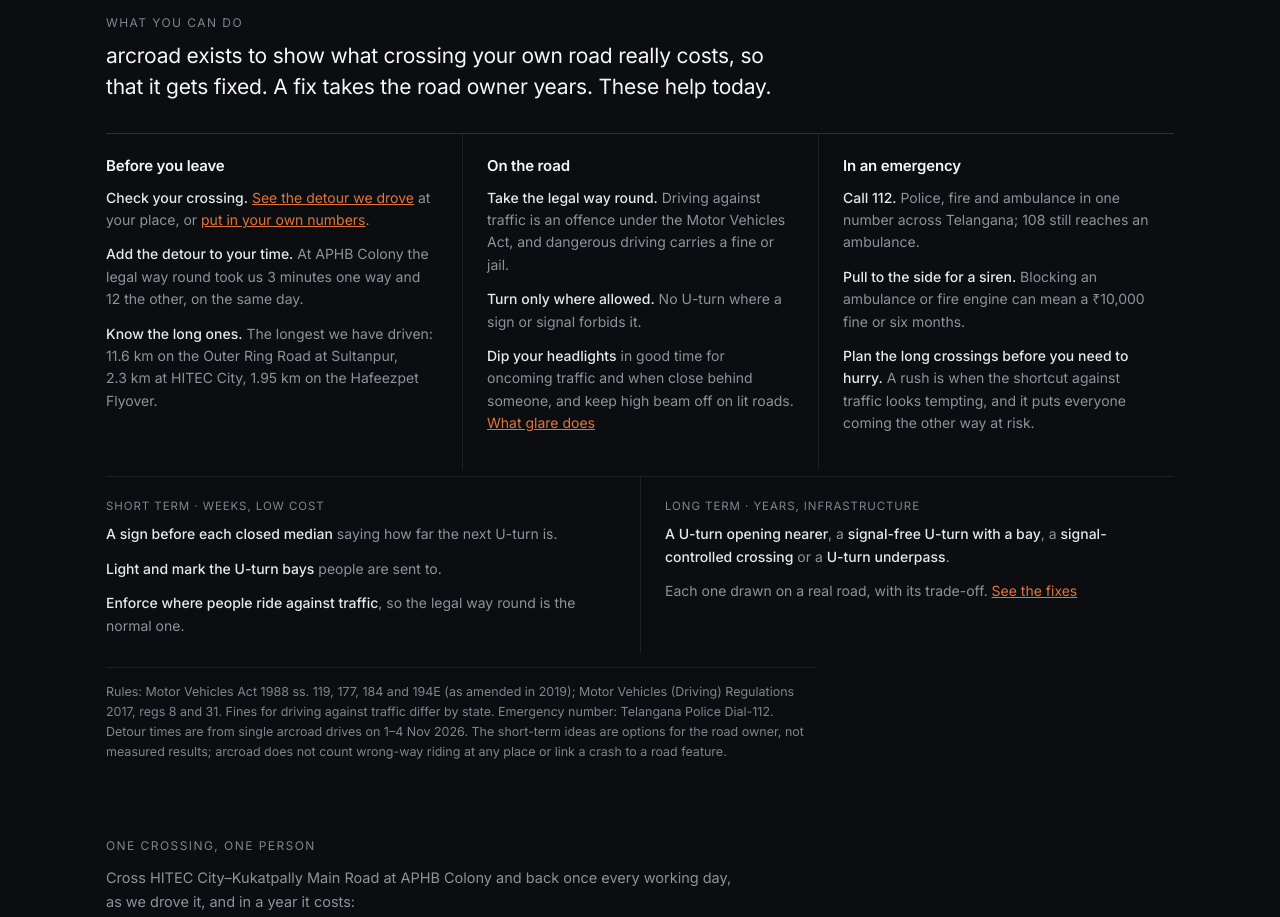
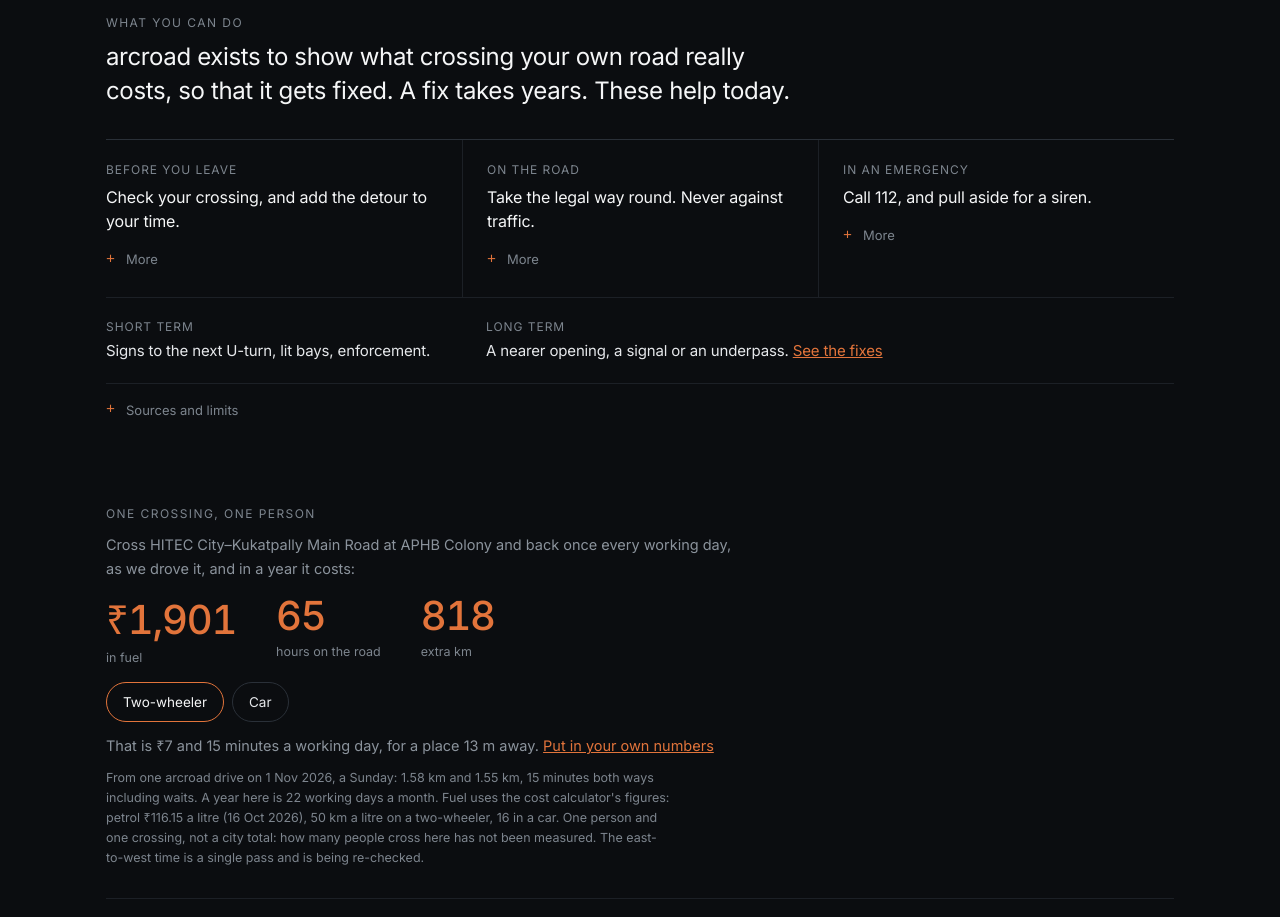
Before and after one commit to rrmlogs8896/arcroad, a plain HTML site: page web/index.html in a window 1280 px wide. Shown: the part 1460-2377 px from the top of the page. Drawn offline with Linux system fonts and the light colour scheme.

Commit message:
Home 'What you can do': one line each, details under + (#84)
Purpose sentence stays prominent; each moment shows a single primary line with
the detail behind a '+ More' expander; short- and long-term fixes are one line
each, aligned to the same column grid; sources and limits sit behind one '+'.


Claude-Session: https://claude.ai/code/session_01UL965S1pii2x1qopcm4JVY

Co-authored-by: Claude Opus 5.5 <noreply@anthropic.com>

```diff
--- a/web/index.html
+++ b/web/index.html
@@ -88,21 +88,27 @@ th.n,td.n{text-align:right;padding-right:0}
 .lim .t{flex:1 1 320px;min-width:0;font-size:14.5px;line-height:1.62;color:var(--fg)}
 .s-open{color:var(--accent)} .s-prog{color:var(--warm)} .s-fix{color:var(--good)}
 .act .eyebrow{margin:0 0 10px;font-size:12px;letter-spacing:.12em;text-transform:uppercase;color:var(--faint)}
-.act .why{margin:0 0 30px;font-size:clamp(17px,2.6vw,21px);line-height:1.5;letter-spacing:-.01em;color:var(--fg2);max-width:52ch;text-wrap:pretty}
+.act .why{margin:0 0 30px;font-size:clamp(19px,2.8vw,24px);line-height:1.45;letter-spacing:-.015em;color:var(--fg2);max-width:46ch;text-wrap:pretty}
 .act .three{display:grid;grid-template-columns:repeat(3,minmax(0,1fr));border-top:1px solid var(--line2)}
-.act .three>div{padding:22px 24px 24px 0;min-width:0}
+.act .three>div{padding:22px 24px 18px 0;min-width:0}
 .act .three>div+div{padding-left:24px;border-left:1px solid var(--line)}
-.act h3{margin:0 0 12px;font-size:15px;font-weight:600;color:var(--fg2);letter-spacing:-.01em}
-.act ul{margin:0;padding:0;list-style:none}
-.act li{margin:0 0 12px;font-size:14px;line-height:1.6;color:var(--mut)}
-.act li b{color:var(--fg);font-weight:500}
-.act li a{color:var(--accent)}
-.act .two{display:grid;grid-template-columns:repeat(2,minmax(0,1fr));border-top:1px solid var(--line);margin-top:6px}
-.act .two>div{padding:22px 24px 4px 0;min-width:0}
-.act .two>div+div{padding-left:24px;border-left:1px solid var(--line)}
-.act .t{display:block;margin:0 0 10px;font-size:11.5px;letter-spacing:.08em;text-transform:uppercase;color:var(--faint)}
-.act small{display:block;margin-top:14px;padding-top:14px;border-top:1px solid var(--line);font-size:12.5px;line-height:1.6;color:var(--faint);max-width:90ch}
-@media (max-width:820px){.act .three,.act .two{grid-template-columns:minmax(0,1fr)}.act .three>div+div,.act .two>div+div{padding-left:0;border-left:0;border-top:1px solid var(--line)}.act .three>div,.act .two>div{padding-right:0}}
+.act h3{margin:0 0 8px;font-size:12px;font-weight:400;letter-spacing:.08em;text-transform:uppercase;color:var(--faint)}
+.act .p{margin:0;font-size:16px;line-height:1.5;color:var(--fg2);letter-spacing:-.01em}
+.act details summary{list-style:none;display:inline-flex;align-items:center;gap:8px;min-height:40px;margin-top:6px;font-size:13px;color:var(--faint);cursor:pointer}
+.act details summary::-webkit-details-marker{display:none}
+.act details summary::before{content:"+";font:500 15px/1 ui-monospace,monospace;color:var(--accent);width:12px}
+.act details[open] summary::before{content:"\2212"}
+.act details summary:hover{color:var(--mut)}
+.act ul{margin:4px 0 0;padding:0;list-style:none}
+.act li{margin:0 0 10px;font-size:13.5px;line-height:1.6;color:var(--mut)}
+.act li a,.act .p a{color:var(--accent)}
+.act .fix{display:grid;grid-template-columns:repeat(3,minmax(0,1fr));border-top:1px solid var(--line);padding:20px 0 4px}
+.act .fix .p{font-size:15px;color:var(--fg);padding-right:24px;min-width:0}
+.act .fix .p+.p{grid-column:2 / 4;padding-left:24px}
+.act .fix span{display:block;margin-bottom:4px;font-size:12px;letter-spacing:.08em;text-transform:uppercase;color:var(--faint)}
+.act .src{border-top:1px solid var(--line);margin-top:16px}
+.act .src li{font-size:12.5px;color:var(--faint);max-width:90ch}
+@media (max-width:820px){.act .three{grid-template-columns:minmax(0,1fr)}.act .three>div+div{padding-left:0;border-left:0;border-top:1px solid var(--line)}.act .three>div{padding-right:0}.act .fix{grid-template-columns:minmax(0,1fr);row-gap:12px}.act .fix .p+.p{grid-column:auto;padding-left:0}}
 .cols{display:grid;grid-template-columns:repeat(auto-fit,minmax(280px,1fr));gap:30px}
 footer{border-top:1px solid var(--line)}
 footer .wrap{padding-block:26px 56px}
@@ -360,51 +366,48 @@ img,svg,canvas,video{max-width:100%}
 <section style="padding-top:0" id="act" class="act" aria-labelledby="h-act">
   <div class="wrap">
     <p class="eyebrow" id="h-act">What you can do</p>
-    <p class="why">arcroad exists to show what crossing your own road really costs, so that it gets fixed. A fix takes the road owner years. These help today.</p>
+    <p class="why">arcroad exists to show what crossing your own road really costs, so that it gets fixed. A fix takes years. These help today.</p>
     <div class="three">
       <div>
         <h3>Before you leave</h3>
-        <ul>
-          <li><b>Check your crossing.</b> <a href="drive/">See the detour we drove</a> at your place, or <a href="cost/">put in your own numbers</a>.</li>
-          <li><b>Add the detour to your time.</b> At APHB Colony the legal way round took us 3&nbsp;minutes one way and 12 the other, on the same day.</li>
-          <li><b>Know the long ones.</b> The longest we have driven: 11.6&nbsp;km on the Outer Ring Road at Sultanpur, 2.3&nbsp;km at HITEC City, 1.95&nbsp;km on the Hafeezpet Flyover.</li>
-        </ul>
+        <p class="p">Check your crossing, and add the detour to your time.</p>
+        <details><summary>More</summary><ul>
+          <li><a href="drive/">See the detour we drove</a> at your place, or <a href="cost/">put in your own numbers</a>.</li>
+          <li>At APHB Colony the legal way round took us 3&nbsp;minutes one way and 12 the other, on the same day.</li>
+          <li>The longest we have driven: 11.6&nbsp;km on the Outer Ring Road at Sultanpur, 2.3&nbsp;km at HITEC City, 1.95&nbsp;km on the Hafeezpet Flyover.</li>
+        </ul></details>
       </div>
       <div>
         <h3>On the road</h3>
-        <ul>
-          <li><b>Take the legal way round.</b> Driving against traffic is an offence under the Motor Vehicles Act, and dangerous driving carries a fine or jail.</li>
-          <li><b>Turn only where allowed.</b> No U-turn where a sign or signal forbids it.</li>
-          <li><b>Dip your headlights</b> in good time for oncoming traffic and when close behind someone, and keep high beam off on lit roads. <a href="roads/glare/">What glare does</a></li>
-        </ul>
+        <p class="p">Take the legal way round. Never against traffic.</p>
+        <details><summary>More</summary><ul>
+          <li>Driving against traffic is an offence under the Motor Vehicles Act, and dangerous driving carries a fine or jail.</li>
+          <li>No U-turn where a sign or signal forbids it.</li>
+          <li>Dip your headlights in good time for oncoming traffic and when close behind someone; keep high beam off on lit roads. <a href="roads/glare/">What glare does</a></li>
+        </ul></details>
       </div>
       <div>
         <h3>In an emergency</h3>
-        <ul>
-          <li><b>Call 112.</b> Police, fire and ambulance in one number across Telangana; 108 still reaches an ambulance.</li>
-          <li><b>Pull to the side for a siren.</b> Blocking an ambulance or fire engine can mean a ₹10,000 fine or six months.</li>
-          <li><b>Plan the long crossings before you need to hurry.</b> A rush is when the shortcut against traffic looks tempting, and it puts everyone coming the other way at risk.</li>
-        </ul>
+        <p class="p">Call 112, and pull aside for a siren.</p>
+        <details><summary>More</summary><ul>
+          <li>112 reaches police, fire and ambulance across Telangana; 108 still reaches an ambulance.</li>
+          <li>Blocking an ambulance or fire engine can mean a ₹10,000 fine or six months.</li>
+          <li>Plan the long crossings before you need to hurry: a rush is when the shortcut against traffic looks tempting, and it puts everyone coming the other way at risk.</li>
+        </ul></details>
       </div>
     </div>
-    <div class="two">
-      <div>
-        <span class="t">Short term · weeks, low cost</span>
-        <ul>
-          <li><b>A sign before each closed median</b> saying how far the next U-turn is.</li>
-          <li><b>Light and mark the U-turn bays</b> people are sent to.</li>
-          <li><b>Enforce where people ride against traffic</b>, so the legal way round is the normal one.</li>
-        </ul>
-      </div>
-      <div>
-        <span class="t">Long term · years, infrastructure</span>
-        <ul>
-          <li><b>A U-turn opening nearer</b>, a <b>signal-free U-turn with a bay</b>, a <b>signal-controlled crossing</b> or a <b>U-turn underpass</b>.</li>
-          <li>Each one drawn on a real road, with its trade-off. <a href="drive/3d/?fix=auto">See the fixes</a></li>
-        </ul>
-      </div>
+    <div class="fix">
+      <p class="p"><span>Short term</span>Signs to the next U-turn, lit bays, enforcement.</p>
+      <p class="p"><span>Long term</span>A nearer opening, a signal or an underpass. <a href="drive/3d/?fix=auto">See the fixes</a></p>
     </div>
-    <small>Rules: Motor Vehicles Act 1988 ss. 119, 177, 184 and 194E (as amended in 2019); Motor Vehicles (Driving) Regulations 2017, regs 8 and 31. Fines for driving against traffic differ by state. Emergency number: Telangana Police Dial-112. Detour times are from single arcroad drives on 1–4 Nov 2026. The short-term ideas are options for the road owner, not measured results; arcroad does not count wrong-way riding at any place or link a crash to a road feature.</small>
+    <details class="src"><summary>Sources and limits</summary>
+      <ul>
+        <li>Short term, weeks and low cost: a sign before each closed median saying how far the next U-turn is; lit, marked U-turn bays; enforcement where people ride against traffic, so the legal way round is the normal one.</li>
+        <li>Long term, years and infrastructure: a U-turn opening nearer, a signal-free U-turn with a bay, a signal-controlled crossing or a U-turn underpass, each drawn on a real road with its trade-off.</li>
+        <li>Rules: Motor Vehicles Act 1988 ss. 119, 177, 184 and 194E (as amended in 2019); Motor Vehicles (Driving) Regulations 2017, regs 8 and 31. Fines for driving against traffic differ by state. Emergency number: Telangana Police Dial-112.</li>
+        <li>Detour times are from single arcroad drives on 1–4 Nov 2026. The short-term ideas are options for the road owner, not measured results; arcroad does not count wrong-way riding at any place or link a crash to a road feature.</li>
+      </ul>
+    </details>
   </div>
 </section>
 
```
